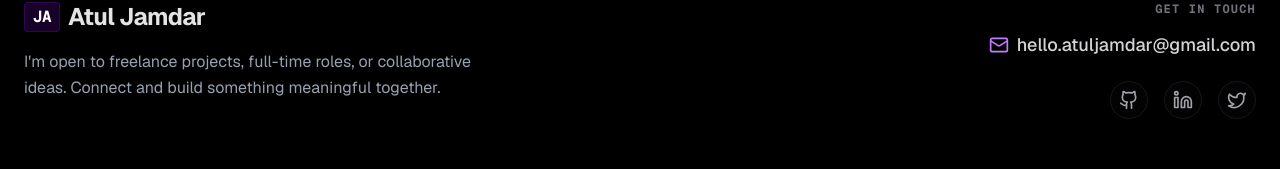
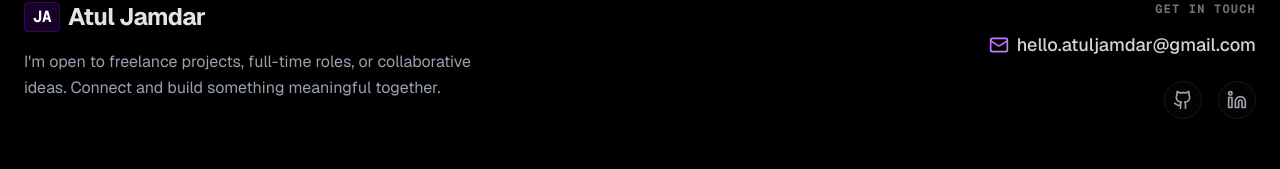
Before and after one commit to AtulJamdar/Main-Portfolio, a Next.js app: page / in a window 1280 px wide. Shown: the part 8650-8819 px from the top of the page. Built offline with nearby package versions, Linux system fonts and the light colour scheme.

Commit message:
Tweeter icon and link commented

```diff
--- a/src/components/layout/Footer.tsx
+++ b/src/components/layout/Footer.tsx
@@ -66,15 +66,15 @@ export default function Footer() {
                   href: "https://www.linkedin.com/in/connectatuljamdar/",
                   label: "LinkedIn"
                 },
-                {
-                  icon: (
-                    <svg className="w-5 h-5" viewBox="0 0 24 24" fill="none" stroke="currentColor" strokeWidth="2" strokeLinecap="round" strokeLinejoin="round">
-                      <path d="M22 4s-.7 2.1-2 3.4c1.6 10-9.4 17.3-18 11.6 2.2.1 4.4-.6 6-2C3 15.5.5 9.6 3 5c2.2 2.6 5.6 4.1 9 4-.9-4.2 4-6.6 7-3.8 1.1 0 3-1.2 3-1.2z" />
-                    </svg>
-                  ),
-                  href: "https://x.com",
-                  label: "Twitter"
-                }
+                // {
+                //   icon: (
+                //     <svg className="w-5 h-5" viewBox="0 0 24 24" fill="none" stroke="currentColor" strokeWidth="2" strokeLinecap="round" strokeLinejoin="round">
+                //       <path d="M22 4s-.7 2.1-2 3.4c1.6 10-9.4 17.3-18 11.6 2.2.1 4.4-.6 6-2C3 15.5.5 9.6 3 5c2.2 2.6 5.6 4.1 9 4-.9-4.2 4-6.6 7-3.8 1.1 0 3-1.2 3-1.2z" />
+                //     </svg>
+                //   ),
+                //   href: "https://x.com",
+                //   label: "Twitter"
+                // }
               ].map((social) => (
                 <a
                   key={social.label}
```
